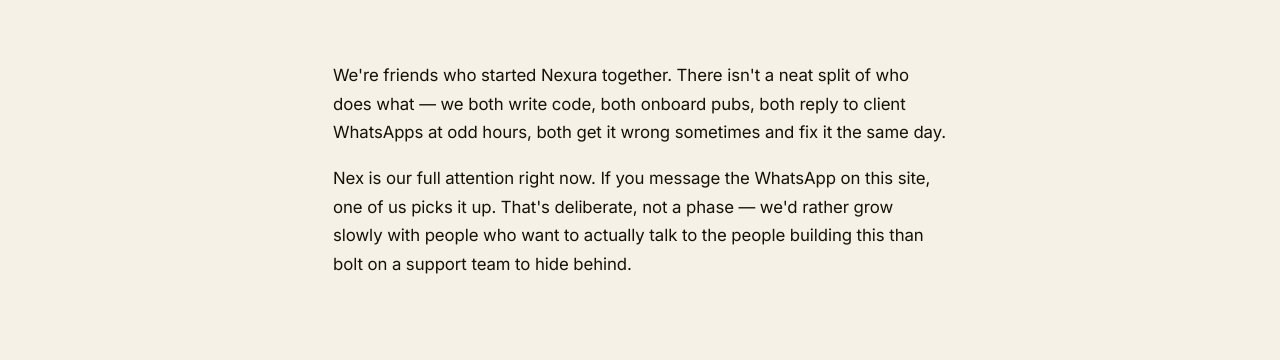
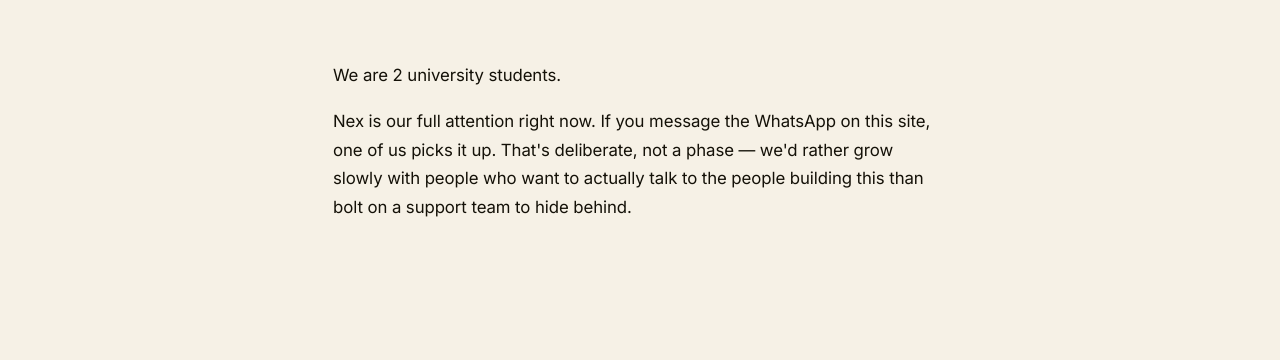
Before and after one commit to nexuramarketinguk/nexura-website, a website: page founders.html in a window 1280 px wide. Shown: the part 1296-1656 px from the top of the page. Drawn offline with Linux system fonts and the light colour scheme.

Commit message:
Update founders.html

```diff
--- a/founders.html
+++ b/founders.html
@@ -111,8 +111,8 @@
 
     <div class="founders-joint-bio reveal d2">
       <p>
-        We're friends who started Nexura together. There isn't a neat split of who does what — we both write code, both onboard pubs, both reply to client WhatsApps at odd hours, both get it wrong sometimes and fix it the same day.
-      </p>
+        We are 2 university students.
+
       <p>
         Nex is our full attention right now. If you message the WhatsApp on this site, one of us picks it up. That's deliberate, not a phase — we'd rather grow slowly with people who want to actually talk to the people building this than bolt on a support team to hide behind.
       </p>
```
